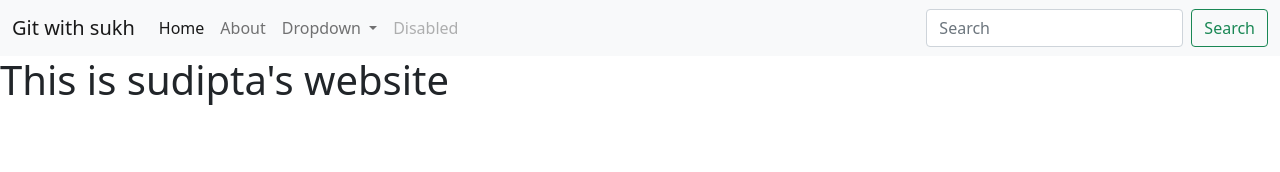
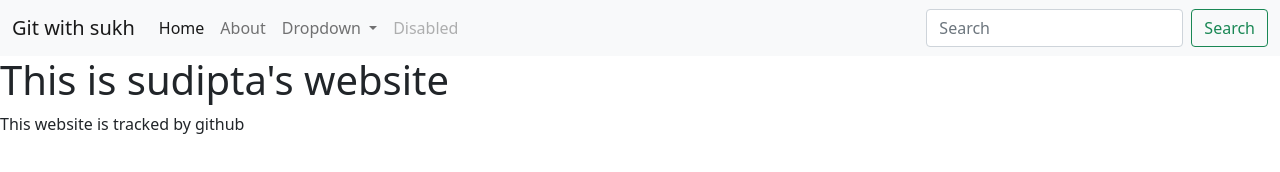
Before and after one commit to sudipta0602/webdemo, a plain HTML site: page index.html in a window 1280 px wide. Drawn offline with nearby package versions, Linux system fonts and the light colour scheme.

Commit message:
paragraph added

```diff
--- a/index.html
+++ b/index.html
@@ -45,5 +45,6 @@
   </div>
 </nav>
 <h1>This is sudipta's website</h1>
+<p>This website is tracked by github</p>
 </body>
 </html>
```
